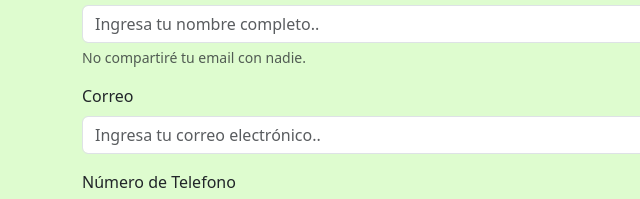
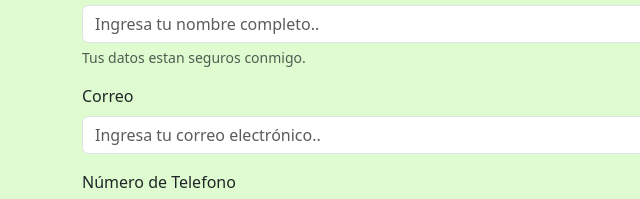
Before and after one commit to rodrigandres/Levi-Alvarado.github.io, a plain HTML site: page index.html in a window 1280 px wide. Shown: the part 2677-2876 px from the top of the page, 0-640 px from the left. Drawn offline with Linux system fonts and the light colour scheme.

Commit message:
primer commit prueba final

```diff
--- a/index.html
+++ b/index.html
@@ -170,7 +170,7 @@
           <label for="exampleInputEmail1" class="form-label">Nombre Completo</label>
           <input type="email" class="form-control" id="exampleInputEmail1" aria-describedby="emailHelp"
             placeholder="Ingresa tu nombre completo..">
-          <div id="emailHelp" class="form-text">No compartiré tu email con nadie.</div>
+          <div id="emailHelp" class="form-text">Tus datos estan seguros conmigo.</div>
         </div>
         <div class="mb-3">
           <label class="form-label">Correo</label>
```
